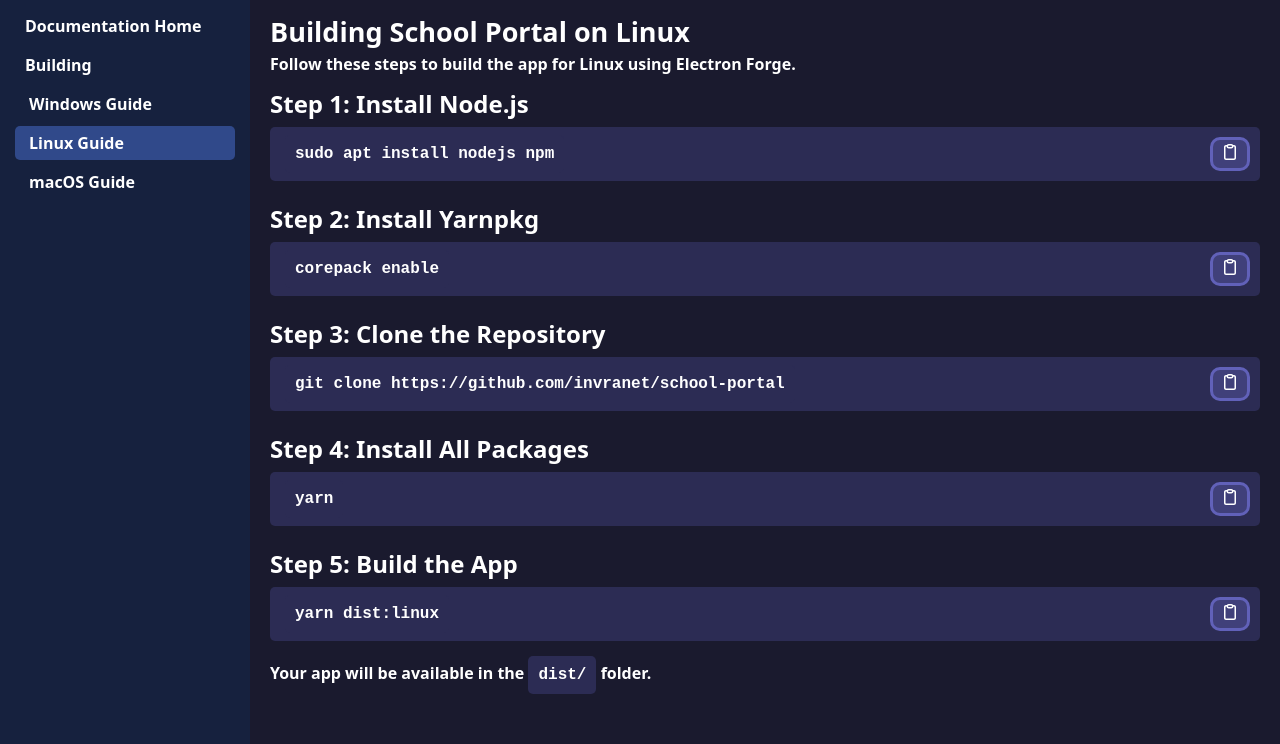
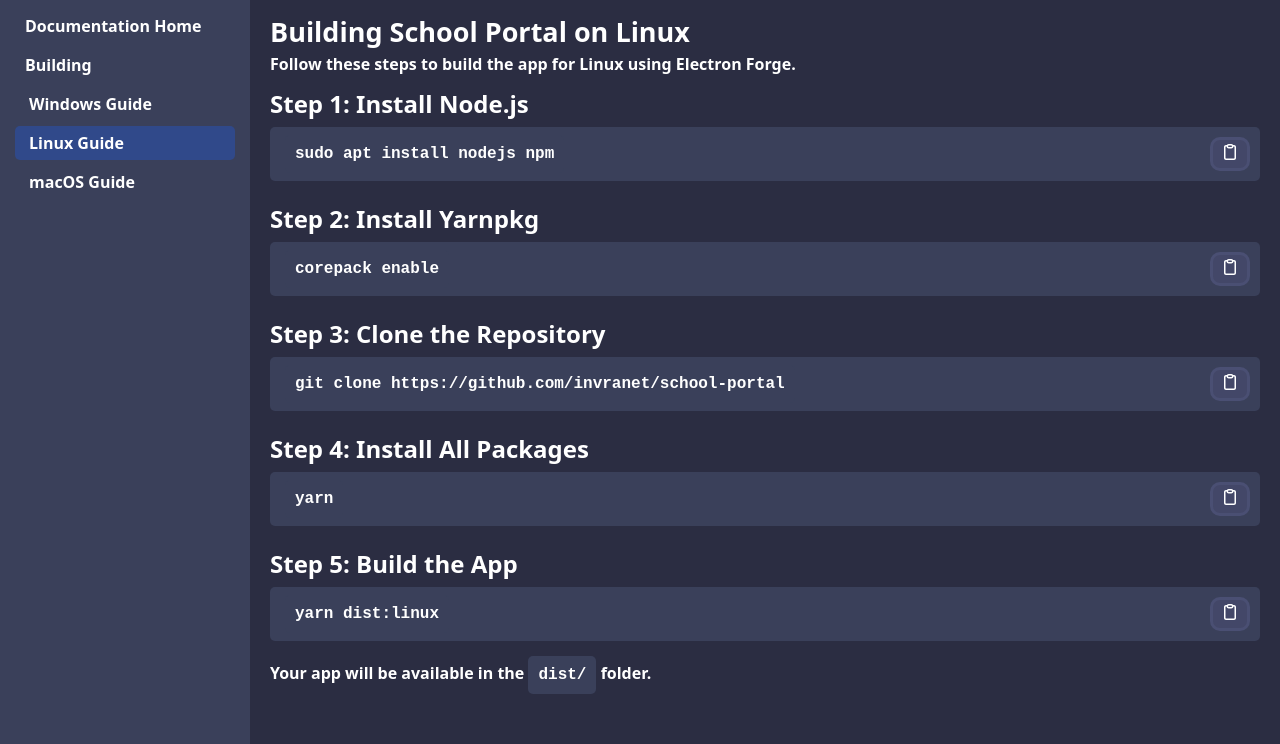
Before and after one commit to InvraNet/school-portal-website, a plain HTML site: page docs/building/linux.html in a window 1280 px wide. Shown: the part 56-800 px from the top of the page. Drawn offline with Linux system fonts and the light colour scheme.

Commit message:
New theme.

```diff
--- a/src/css/docs.css
+++ b/src/css/docs.css
@@ -1,5 +1,5 @@
 html {
-    background-color: #1a1a2e;
+    background-color: var(--background-color)
 }
 
 #sidebar {
@@ -48,7 +48,7 @@
 }
 
 pre, code {
-    background-color: #2c2c54;
+    background-color: var(--card-background-color);
     color: #ffffff;
     padding: 10px;
     border-radius: 5px;
@@ -75,9 +75,9 @@
     top: 10px;
     right: 10px;
     padding: 2px 7px;
-    border: 3px solid #6161b9;
+    border: 3px solid #4a4f73;
     border-radius: 10px;
-    background-color: rgb(64, 64, 122);
+    background-color: #434768;
 }
 
 .activeDoc {
--- a/src/css/main.css
+++ b/src/css/main.css
@@ -2,22 +2,23 @@
 
 /* Theme */
 :root {
-    --background-color: #1a1a2e;
-    --card-background-color: #16213e;
-    --text-color: #eaeaea;
+    --background-color: #2b2d42;
+    --card-background-color: #3a405a;
+    --text-color: #f8f9fa;
     --heading-color: #ffffff;
-    --accent-color: #ff6f61;
-    --secondary-accent-color: #4ecca3;
-    --secondary-accent-active: #3a997a;
-    --input-background-color: #2c2c54;
-    --input-text-color: #dcdcdc;
-    --border-color: #3a3a56;
-    --hover-color: #3f51b5;
-    --shadow-color: rgba(0, 0, 0, 0.6);
+    --accent-color: #ff5f5f;
+    --secondary-accent-color: #50c9a3;
+    --secondary-accent-active: #3ba687;
+    --input-background-color: #44475a;
+    --input-text-color: #e5e5e5;
+    --border-color: #4b526a;
+    --hover-color: #6272a4;
+    --shadow-color: rgba(0, 0, 0, 0.4);
   }
 
 html {
     scroll-behavior: smooth;
+    background-color: var(--background-color);
 }
 
 
```
Also changed, not shown: downloads.html (+1 -1 lines), index.html (+1 -1 lines).
